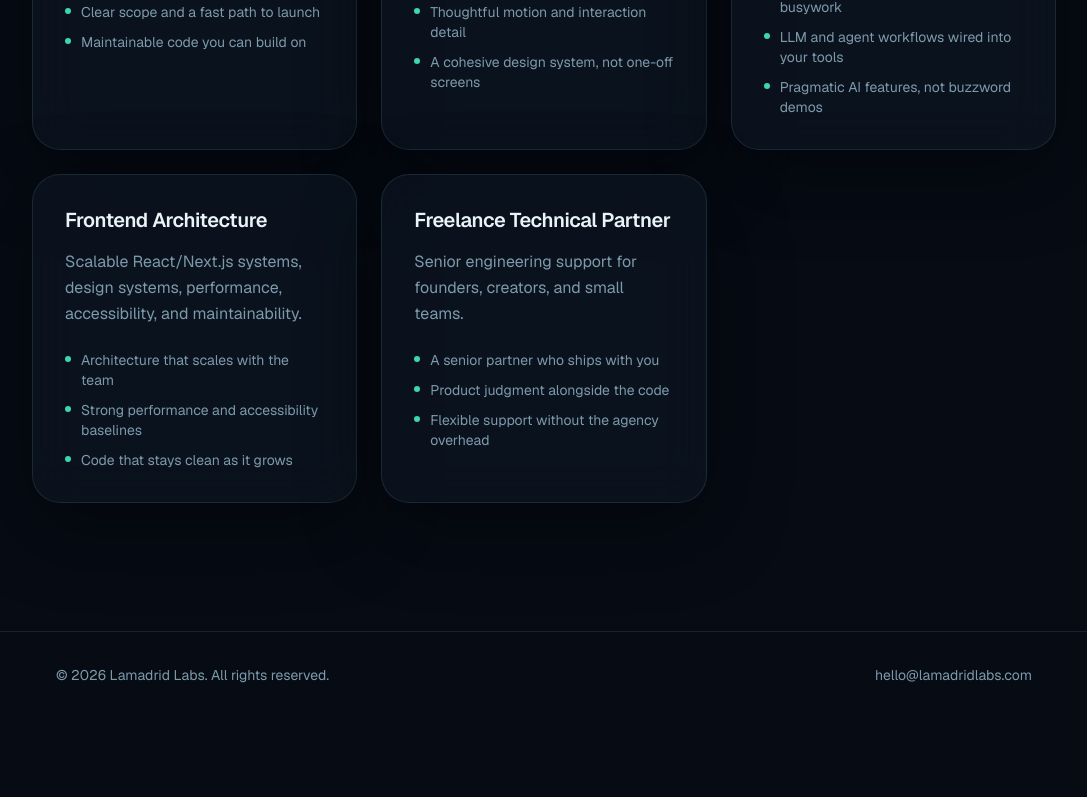
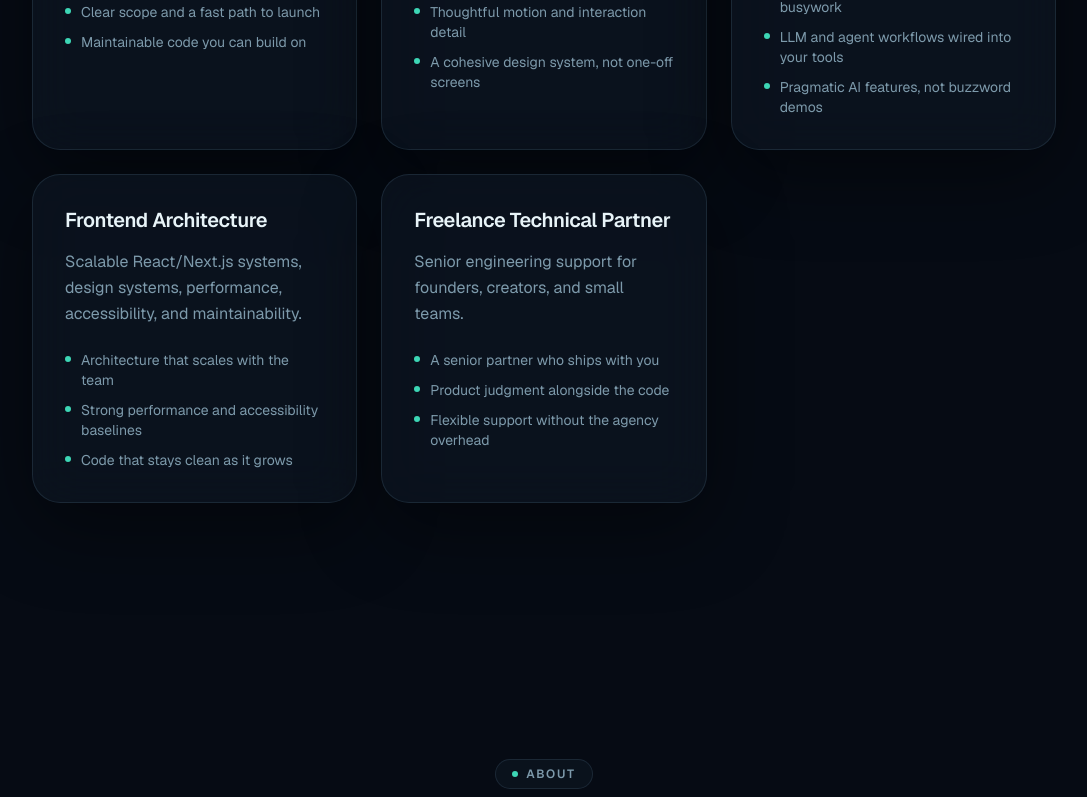
Before and after one commit to rikilamadrid/lamadrid-labs, a Next.js app: page / in a window 1280 px wide. Shown: the part 2000-2797 px from the top of the page, without its empty margins (96-1183 px from the left). Before the commit the page ends 2719 px from the top, so only its background shows below. Built offline with nearby package versions, Linux system fonts and the light colour scheme.

Commit message:
feat: add about/founder section with per-locale content

```diff
--- a/src/app/page.tsx
+++ b/src/app/page.tsx
@@ -1,3 +1,4 @@
+import { About } from "@/components/sections/About";
 import { Hero } from "@/components/sections/Hero";
 import { Services } from "@/components/sections/Services";
 import { WorkShowcase } from "@/components/sections/WorkShowcase";
@@ -8,6 +9,7 @@ export default function Home() {
       <Hero />
       <WorkShowcase />
       <Services />
+      <About />
     </main>
   );
 }
--- /dev/null
+++ b/src/components/sections/About.tsx
@@ -0,0 +1,32 @@
+"use client";
+
+import { useDictionary } from "@/components/i18n/LocaleProvider";
+
+export function About() {
+  const dict = useDictionary();
+
+  return (
+    <section id="about" className="relative px-6 py-24 sm:py-32">
+      <div className="mx-auto max-w-5xl">
+        <div className="lab-fade-up mx-auto flex max-w-2xl flex-col items-center gap-4 text-center">
+          <span className="inline-flex items-center gap-2 rounded-full border border-lab-line bg-lab-surface px-4 py-1.5 text-[11px] font-semibold uppercase tracking-[0.14em] text-lab-muted sm:text-xs">
+            <span
+              aria-hidden="true"
+              className="h-1.5 w-1.5 rounded-full bg-lab-accent shadow-lab-glow"
+            />
+            {dict.about.eyebrow}
+          </span>
+
+          <h2>{dict.about.title}</h2>
+          <p className="max-w-md">{dict.about.lead}</p>
+        </div>
+
+        <div className="lab-glass mx-auto mt-16 flex max-w-3xl flex-col gap-5 rounded-lab-lg p-8 sm:p-10">
+          {dict.about.paragraphs.map((paragraph) => (
+            <p key={paragraph}>{paragraph}</p>
+          ))}
+        </div>
+      </div>
+    </section>
+  );
+}
--- a/src/data/i18n/en.ts
+++ b/src/data/i18n/en.ts
@@ -112,6 +112,15 @@ export const en = {
       },
     },
   },
+  about: {
+    eyebrow: "About",
+    title: "The person behind the lab",
+    lead: "Lamadrid Labs is one person, working like a small studio.",
+    paragraphs: [
+      "Ricardo Lamadrid is a software engineer who builds products end to end — from interface details to the systems underneath them. Lamadrid Labs is where that work lives: personal projects, client work, and the occasional experiment that doesn't fit anywhere else.",
+      "The throughline is care. Every project gets the same attention to craft, whether it's a personal tool or a client's product — clean code, thoughtful design, and software that feels considered rather than assembled.",
+    ],
+  },
   footer: {
     rights: "All rights reserved.",
   },
--- a/src/data/i18n/es.ts
+++ b/src/data/i18n/es.ts
@@ -112,6 +112,15 @@ export const es: Dictionary = {
       },
     },
   },
+  about: {
+    eyebrow: "Acerca de",
+    title: "La persona detrás del laboratorio",
+    lead: "Lamadrid Labs es una sola persona, trabajando como un pequeño estudio.",
+    paragraphs: [
+      "Ricardo Lamadrid es un ingeniero de software que construye productos de principio a fin — desde los detalles de la interfaz hasta los sistemas que hay detrás. Lamadrid Labs es donde vive ese trabajo: proyectos personales, trabajo de cliente y algún experimento ocasional que no encaja en ningún otro lado.",
+      "El hilo conductor es el cuidado. Cada proyecto recibe la misma atención al detalle, ya sea una herramienta personal o el producto de un cliente — código limpio, diseño cuidado y software que se siente pensado, no ensamblado.",
+    ],
+  },
   footer: {
     rights: "Todos los derechos reservados.",
   },
--- a/src/data/i18n/fr.ts
+++ b/src/data/i18n/fr.ts
@@ -112,6 +112,15 @@ export const fr: Dictionary = {
       },
     },
   },
+  about: {
+    eyebrow: "À propos",
+    title: "La personne derrière le laboratoire",
+    lead: "Lamadrid Labs, c'est une seule personne qui travaille comme un petit studio.",
+    paragraphs: [
+      "Ricardo Lamadrid est un ingénieur logiciel qui conçoit des produits de bout en bout — des détails d'interface jusqu'aux systèmes qui les sous-tendent. Lamadrid Labs, c'est là où vit ce travail : projets personnels, projets clients et, à l'occasion, une expérience qui ne trouve sa place nulle part ailleurs.",
+      "Le fil conducteur, c'est le soin apporté. Chaque projet reçoit la même attention, qu'il s'agisse d'un outil personnel ou du produit d'un client — un code propre, un design réfléchi et un logiciel qui semble pensé plutôt qu'assemblé.",
+    ],
+  },
   footer: {
     rights: "Tous droits réservés.",
   },
```
